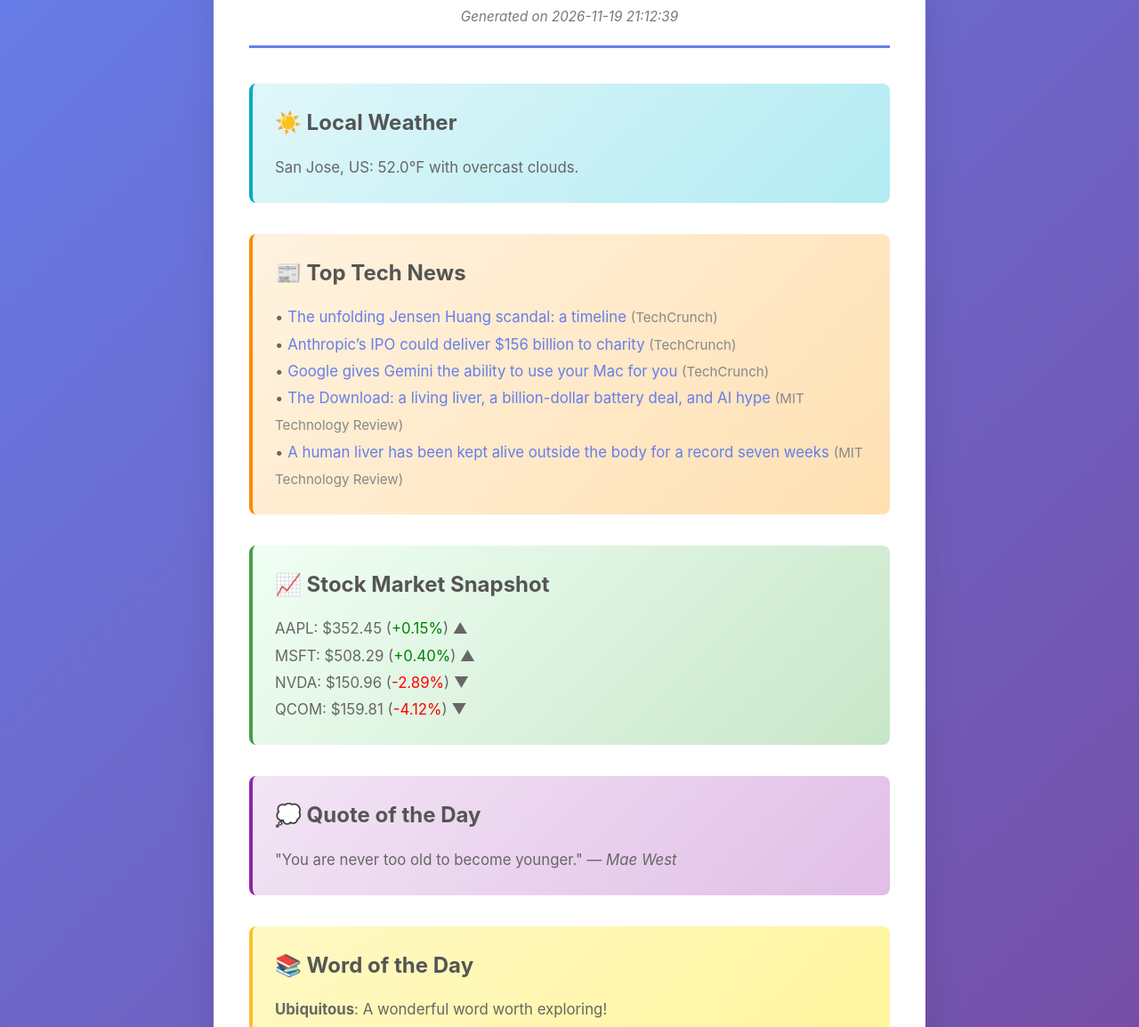
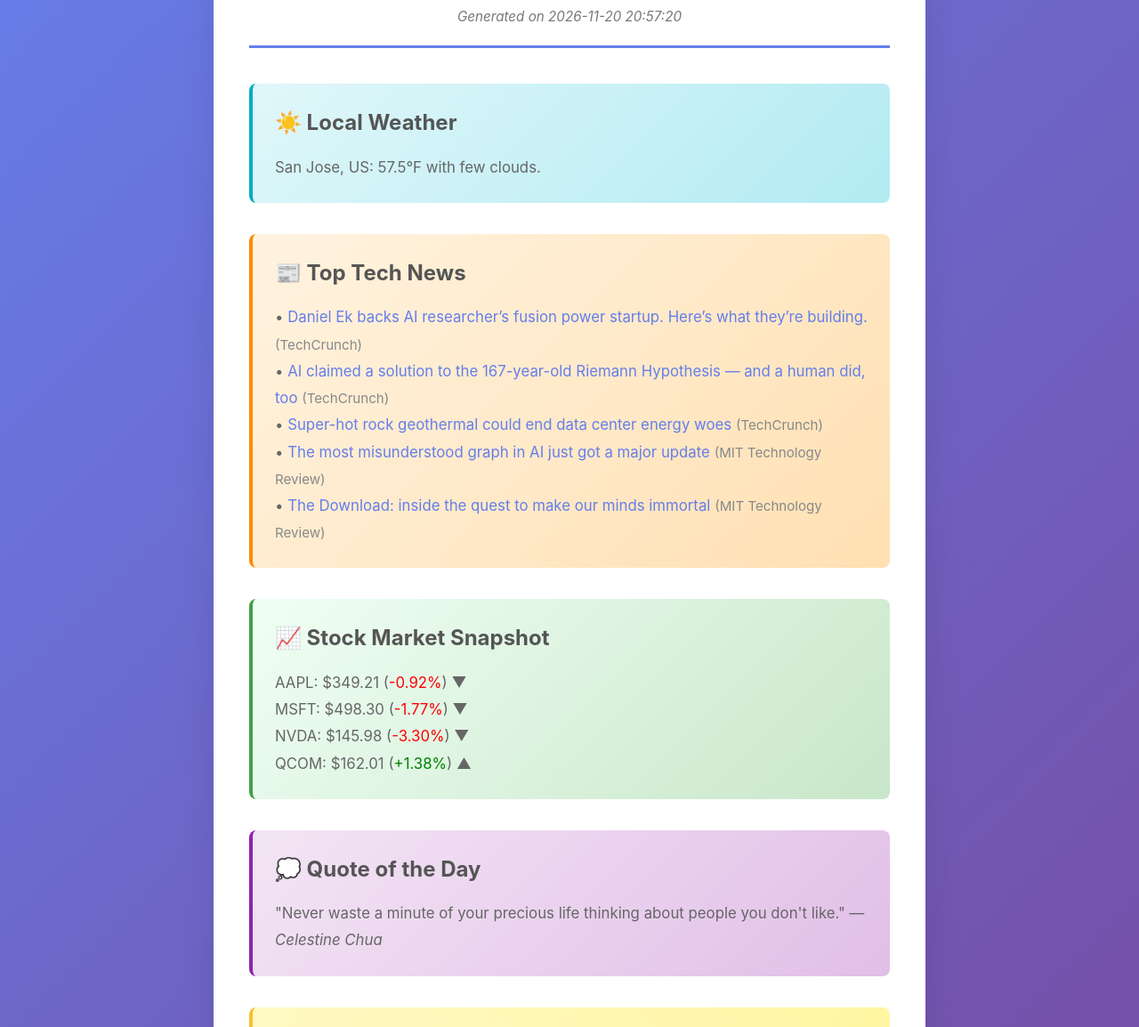
Before and after one commit to anuksandhu/daily-digest, a plain HTML site: page index.html in a window 1280 px wide. Shown: the part 127-1281 px from the top of the page at 89% size. Drawn offline with Linux system fonts and the light colour scheme.

Commit message:
🤖 Update digest - 2026-11-20 20:57 UTC

```diff
--- a/index.html
+++ b/index.html
@@ -154,41 +154,41 @@
     <div class="container">
         <header>
             <h1>📰 Daily Digest</h1>
-            <p class="timestamp">Generated on 2026-11-19 21:12:39</p>
+            <p class="timestamp">Generated on 2026-11-20 20:57:20</p>
         </header>
 
         <div class="section weather">
             <h2>☀️ Local Weather</h2>
             <div class="section-content">
-                San Jose, US: 52.0°F with overcast clouds.
+                San Jose, US: 57.5°F with few clouds.
             </div>
         </div>
 
         <div class="section news">
             <h2>📰 Top Tech News</h2>
             <div class="section-content">
-                • <a href='https://techcrunch.com/2026/11/19/nvidia-ceo-jensen-huangs-affair-with-alleged-chinese-spy-a-timeline/' target='_blank'>The unfolding Jensen Huang scandal: a timeline</a> <span style='color: #888; font-size: 0.9em;'>(TechCrunch)</span><br>• <a href='https://techcrunch.com/2026/11/19/anthropics-ipo-could-deliver-156-billion-to-charity/' target='_blank'>Anthropic’s IPO could deliver $156 billion to charity</a> <span style='color: #888; font-size: 0.9em;'>(TechCrunch)</span><br>• <a href='https://techcrunch.com/2026/11/19/google-gives-gemini-the-ability-to-use-your-mac-for-you/' target='_blank'>Google gives Gemini the ability to use your Mac for you</a> <span style='color: #888; font-size: 0.9em;'>(TechCrunch)</span><br>• <a href='https://www.technologyreview.com/2026/11/19/1148979/the-download-liver-kept-alive-sila-battery-deal-ai-hype/' target='_blank'>The Download: a living liver, a billion-dollar battery deal, and AI hype</a> <span style='color: #888; font-size: 0.9em;'>(MIT Technology Review)</span><br>• <a href='https://www.technologyreview.com/2026/11/19/1148934/a-human-liver-has-been-kept-alive-outside-the-body-for-seven-weeks-setting-a-record/' target='_blank'>A human liver has been kept alive outside the body for a record seven weeks</a> <span style='color: #888; font-size: 0.9em;'>(MIT Technology Review)</span>
+                • <a href='https://techcrunch.com/2026/11/20/daniel-ek-backs-ai-researchers-fusion-power-startup-heres-what-theyre-building/' target='_blank'>Daniel Ek backs AI researcher’s fusion power startup. Here’s what they’re building.</a> <span style='color: #888; font-size: 0.9em;'>(TechCrunch)</span><br>• <a href='https://techcrunch.com/2026/11/20/ai-claimed-a-solution-to-the-167-year-old-riemann-hypothesis-and-a-human-did-too/' target='_blank'>AI claimed a solution to the 167-year-old Riemann Hypothesis — and a human did, too</a> <span style='color: #888; font-size: 0.9em;'>(TechCrunch)</span><br>• <a href='https://techcrunch.com/2026/11/20/super-hot-rock-geothermal-could-end-data-center-energy-woes/' target='_blank'>Super-hot rock geothermal could end data center energy woes</a> <span style='color: #888; font-size: 0.9em;'>(TechCrunch)</span><br>• <a href='https://www.technologyreview.com/2026/11/20/1149399/the-most-misunderstood-graph-in-ai-just-got-a-major-update/' target='_blank'>The most misunderstood graph in AI just got a major update</a> <span style='color: #888; font-size: 0.9em;'>(MIT Technology Review)</span><br>• <a href='https://www.technologyreview.com/2026/11/20/1149371/the-download-quest-to-make-minds-immortal/' target='_blank'>The Download: inside the quest to make our minds immortal</a> <span style='color: #888; font-size: 0.9em;'>(MIT Technology Review)</span>
             </div>
         </div>
 
         <div class="section stocks">
             <h2>📈 Stock Market Snapshot</h2>
             <div class="section-content">
-                AAPL: $352.45 (<span style='color: green;'>+0.15%</span>) ▲<br>MSFT: $508.29 (<span style='color: green;'>+0.40%</span>) ▲<br>NVDA: $150.96 (<span style='color: red;'>-2.89%</span>) ▼<br>QCOM: $159.81 (<span style='color: red;'>-4.12%</span>) ▼
+                AAPL: $349.21 (<span style='color: red;'>-0.92%</span>) ▼<br>MSFT: $498.30 (<span style='color: red;'>-1.77%</span>) ▼<br>NVDA: $145.98 (<span style='color: red;'>-3.30%</span>) ▼<br>QCOM: $162.01 (<span style='color: green;'>+1.38%</span>) ▲
             </div>
         </div>
 
         <div class="section quote">
             <h2>💭 Quote of the Day</h2>
             <div class="section-content">
-                "You are never too old to become younger." — <em>Mae West</em>
+                "Never waste a minute of your precious life thinking about people you don't like." — <em>Celestine Chua</em>
             </div>
         </div>
 
         <div class="section word">
             <h2>📚 Word of the Day</h2>
             <div class="section-content">
-                <strong>Ubiquitous</strong>: A wonderful word worth exploring!
+                <strong>Paradigm</strong>: A wonderful word worth exploring!
             </div>
         </div>
 
```
